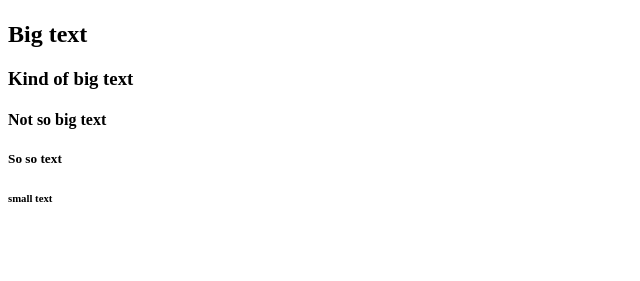
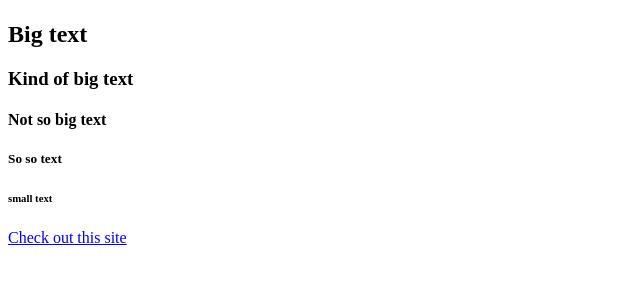
Before and after one commit to JuliaHeath/Hello_World_Class1, a plain HTML site: page index.html in a window 1280 px wide. Shown: the part 85-366 px from the top of the page, without its empty margins (0-640 px from the left). Drawn offline with Linux system fonts and the light colour scheme.

Commit message:
Update index.html

```diff
--- a/index.html
+++ b/index.html
@@ -5,3 +5,4 @@
 <h4>Not so big text</h4>
 <h5>So so text</h5>
 <h6>small text</h6>
+<a href="http://www.wencal.org">Check out this site</a>
```
